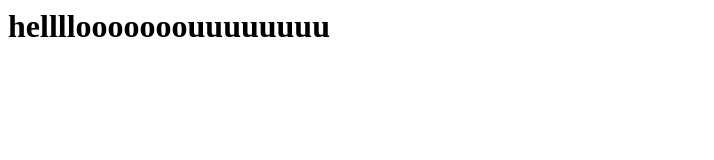
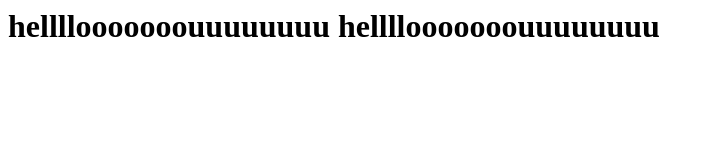
Before and after one commit to danilomilevic/folder2, a plain HTML site: page index.html in a window 1280 px wide. Shown: the whole page, without its empty margins (0-714 px from the left). Drawn offline with Linux system fonts and the light colour scheme.

Commit message:
Update index.html

```diff
--- a/index.html
+++ b/index.html
@@ -1 +1 @@
-<h1> hellllooooooouuuuuuuu </h1>
+<h1> hellllooooooouuuuuuuu hellllooooooouuuuuuuu </h1>
```
